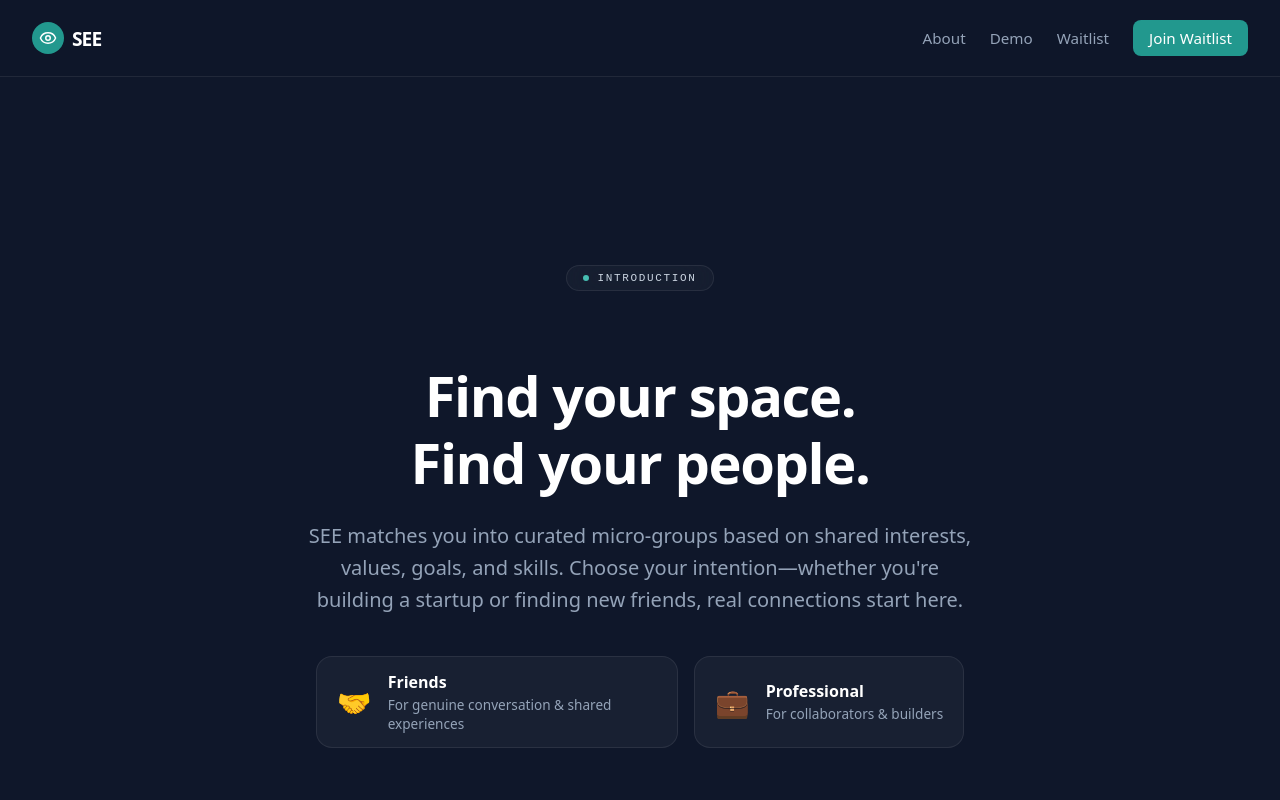
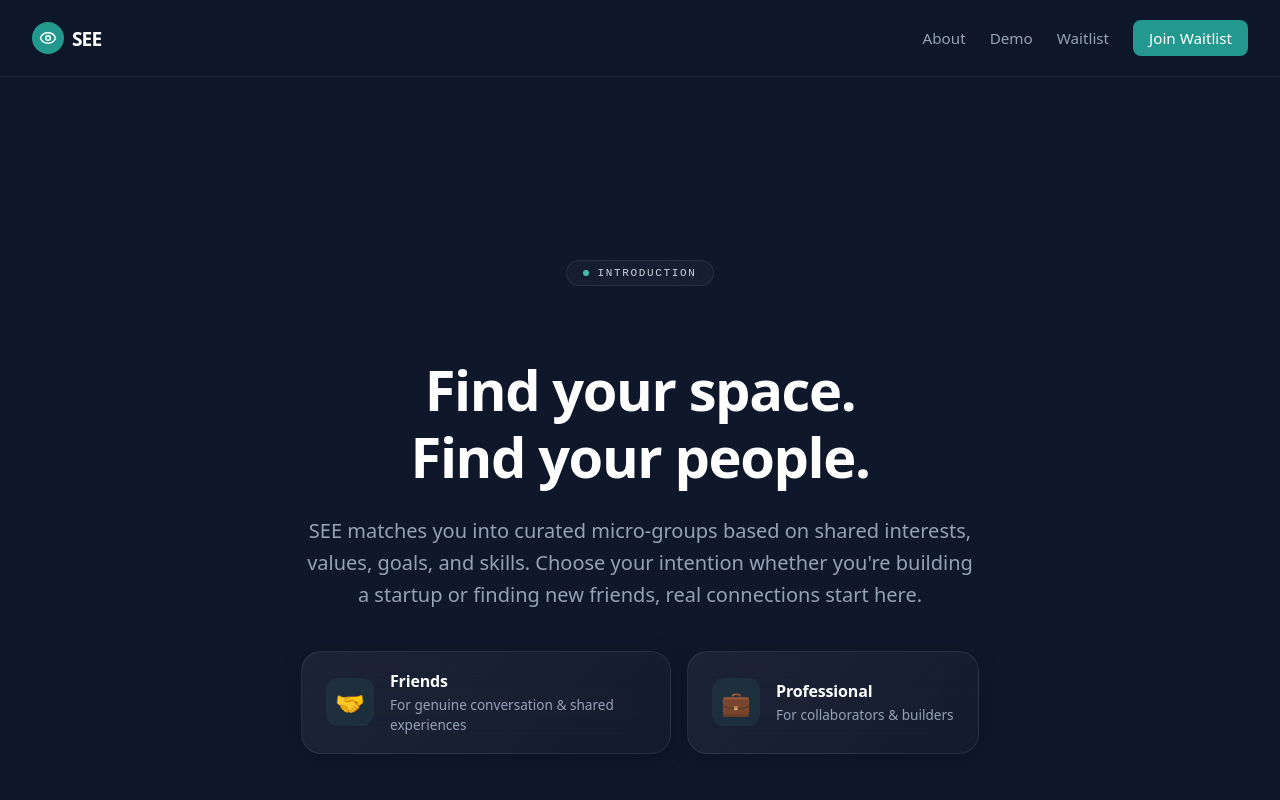
Before and after one commit to mealexandre/see-landing, a Next.js app in the folder see-landing/: page / in a window 1280 px wide. Shown: the top 800 px of the page. Built offline with nearby package versions, Linux system fonts and the light colour scheme.

Commit message:
Updated Hero section copy and added UI cards with hover effects

```diff
--- a/see-landing/components/Hero.tsx
+++ b/see-landing/components/Hero.tsx
@@ -52,7 +52,7 @@ export default function Hero() {
         </motion.h1>
 
         <motion.p variants={item} style={{ color: '#94a3b8', fontSize: '1.25rem', marginBottom: '2.5rem', maxWidth: '42rem', margin: '0 auto 2.5rem auto', lineHeight: '1.6' }}>
-          SEE matches you into curated micro-groups based on shared interests, values, goals, and skills. Choose your intention—whether you're building a startup or finding new friends, real connections start here.
+          SEE matches you into curated micro-groups based on shared interests, values, goals, and skills. Choose your intention whether you're building a startup or finding new friends, real connections start here.
         </motion.p>
 
         {/* Intention Buttons / UI Cards */}
@@ -63,41 +63,90 @@ export default function Hero() {
           gap: '1rem',
           justifyContent: 'center'
         }}>
+          <style>{`
+            .intention-card {
+              position: relative;
+              cursor: pointer;
+              transition: transform 0.35s cubic-bezier(0.16, 1, 0.3, 1),
+                          border-color 0.35s cubic-bezier(0.16, 1, 0.3, 1),
+                          box-shadow 0.35s cubic-bezier(0.16, 1, 0.3, 1),
+                          background 0.35s cubic-bezier(0.16, 1, 0.3, 1);
+              will-change: transform;
+            }
+            .intention-card:hover {
+              transform: translateY(-4px) scale(1.02);
+              border-color: rgba(71, 189, 178, 0.55);
+              background: linear-gradient(135deg, rgba(71, 189, 178, 0.09), rgba(255, 255, 255, 0.035));
+              box-shadow: 0 12px 32px rgba(0, 0, 0, 0.35), 0 0 0 1px rgba(71, 189, 178, 0.12), 0 0 24px rgba(71, 189, 178, 0.12);
+            }
+            .intention-card:hover .intention-card-icon {
+              background: rgba(71, 189, 178, 0.18);
+              transform: scale(1.06);
+            }
+            .intention-card-icon {
+              transition: transform 0.35s cubic-bezier(0.16, 1, 0.3, 1), background 0.35s ease;
+            }
+          `}</style>
+
           {/* Friends Card */}
-          <div style={{
+          <div className="intention-card" style={{
             display: 'flex',
             alignItems: 'center',
             gap: '1rem',
-            padding: '0.875rem 1.25rem',
-            borderRadius: '16px',
-            background: 'rgba(255, 255, 255, 0.04)',
+            padding: '1.125rem 1.5rem',
+            borderRadius: '20px',
+            background: 'linear-gradient(135deg, rgba(255, 255, 255, 0.06), rgba(255, 255, 255, 0.02))',
+            backdropFilter: 'blur(20px)',
             border: '1px solid rgba(255, 255, 255, 0.08)',
+            boxShadow: '0 4px 20px rgba(0, 0, 0, 0.2)',
             textAlign: 'left',
             maxWidth: '320px'
           }}>
-            <span style={{ fontSize: '1.75rem' }}>🤝</span>
+            <span className="intention-card-icon" style={{
+              display: 'flex',
+              alignItems: 'center',
+              justifyContent: 'center',
+              flexShrink: 0,
+              width: '48px',
+              height: '48px',
+              borderRadius: '12px',
+              background: 'rgba(71, 189, 178, 0.08)',
+              fontSize: '1.5rem'
+            }}>🤝</span>
             <div>
-              <div style={{ color: '#ffffff', fontWeight: 600, fontSize: '1rem', marginBottom: '0.125rem' }}>Friends</div>
-              <div style={{ color: '#94a3b8', fontSize: '0.85rem', lineHeight: '1.4' }}>For genuine conversation & shared experiences</div>
+              <div style={{ color: '#ffffff', fontWeight: 600, fontSize: '1rem', marginBottom: '0.2rem', letterSpacing: '-0.01em' }}>Friends</div>
+              <div style={{ color: '#94a3b8', fontSize: '0.85rem', lineHeight: '1.45' }}>For genuine conversation & shared experiences</div>
             </div>
           </div>
 
           {/* Professional Card */}
-          <div style={{
+          <div className="intention-card" style={{
             display: 'flex',
             alignItems: 'center',
             gap: '1rem',
-            padding: '0.875rem 1.25rem',
-            borderRadius: '16px',
-            background: 'rgba(255, 255, 255, 0.04)',
+            padding: '1.125rem 1.5rem',
+            borderRadius: '20px',
+            background: 'linear-gradient(135deg, rgba(255, 255, 255, 0.06), rgba(255, 255, 255, 0.02))',
+            backdropFilter: 'blur(20px)',
             border: '1px solid rgba(255, 255, 255, 0.08)',
+            boxShadow: '0 4px 20px rgba(0, 0, 0, 0.2)',
             textAlign: 'left',
             maxWidth: '320px'
           }}>
-            <span style={{ fontSize: '1.75rem' }}>💼</span>
+            <span className="intention-card-icon" style={{
+              display: 'flex',
+              alignItems: 'center',
+              justifyContent: 'center',
+              flexShrink: 0,
+              width: '48px',
+              height: '48px',
+              borderRadius: '12px',
+              background: 'rgba(71, 189, 178, 0.08)',
+              fontSize: '1.5rem'
+            }}>💼</span>
             <div>
-              <div style={{ color: '#ffffff', fontWeight: 600, fontSize: '1rem', marginBottom: '0.125rem' }}>Professional</div>
-              <div style={{ color: '#94a3b8', fontSize: '0.85rem', lineHeight: '1.4' }}>For collaborators & builders</div>
+              <div style={{ color: '#ffffff', fontWeight: 600, fontSize: '1rem', marginBottom: '0.2rem', letterSpacing: '-0.01em' }}>Professional</div>
+              <div style={{ color: '#94a3b8', fontSize: '0.85rem', lineHeight: '1.45' }}>For collaborators & builders</div>
             </div>
           </div>
         </motion.div>
```
